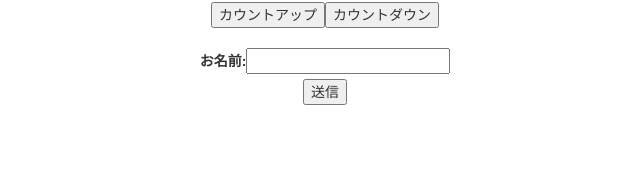
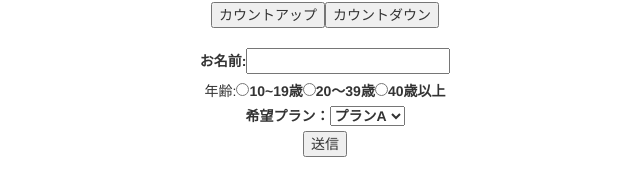
Before and after one commit to Onepiece2424/react-credit-, a React (Create React App) app: page / in a window 1280 px wide. Shown: the part 512-693 px from the top of the page, without its empty margins (315-955 px from the left). Built offline with nearby package versions, Linux system fonts and the light colour scheme; no server answers.

Commit message:
Fieldを用いたラジオボタンやセレクトボタンの作成

```diff
--- a/src/components/SampleForm.jsx
+++ b/src/components/SampleForm.jsx
@@ -6,13 +6,34 @@ const SampleForm = ((props) => {
   const { handleSubmit } = props;
 
   console.log(props)
-  console.log(handleSubmit)
+  console.log({handleSubmit})
 
   return (
     <>
       <form onSubmit={handleSubmit}>
         <div>
           <label>お名前:<Field name="name" component="input" type="text" /></label>
+        </div>
+        <div>
+          年齢:
+          <label>
+            <Field name="age" component="input" type="radio" value="10-19" />10~19歳
+          </label>
+          <label>
+            <Field name="age" component="input" type="radio" value="20-39" />20〜39歳
+          </label>
+          <label>
+            <Field name="age" component="input" type="radio" value="40-" />40歳以上
+          </label>
+        </div>
+        <div>
+          <label>希望プラン：
+            <Field name="plan" component="select">
+              <option value="A">プランA</option>
+              <option value="B">プランB</option>
+              <option value="C">プランC</option>
+            </Field>
+          </label>
         </div>
         <button type="submit">送信</button>
       </form>
```
